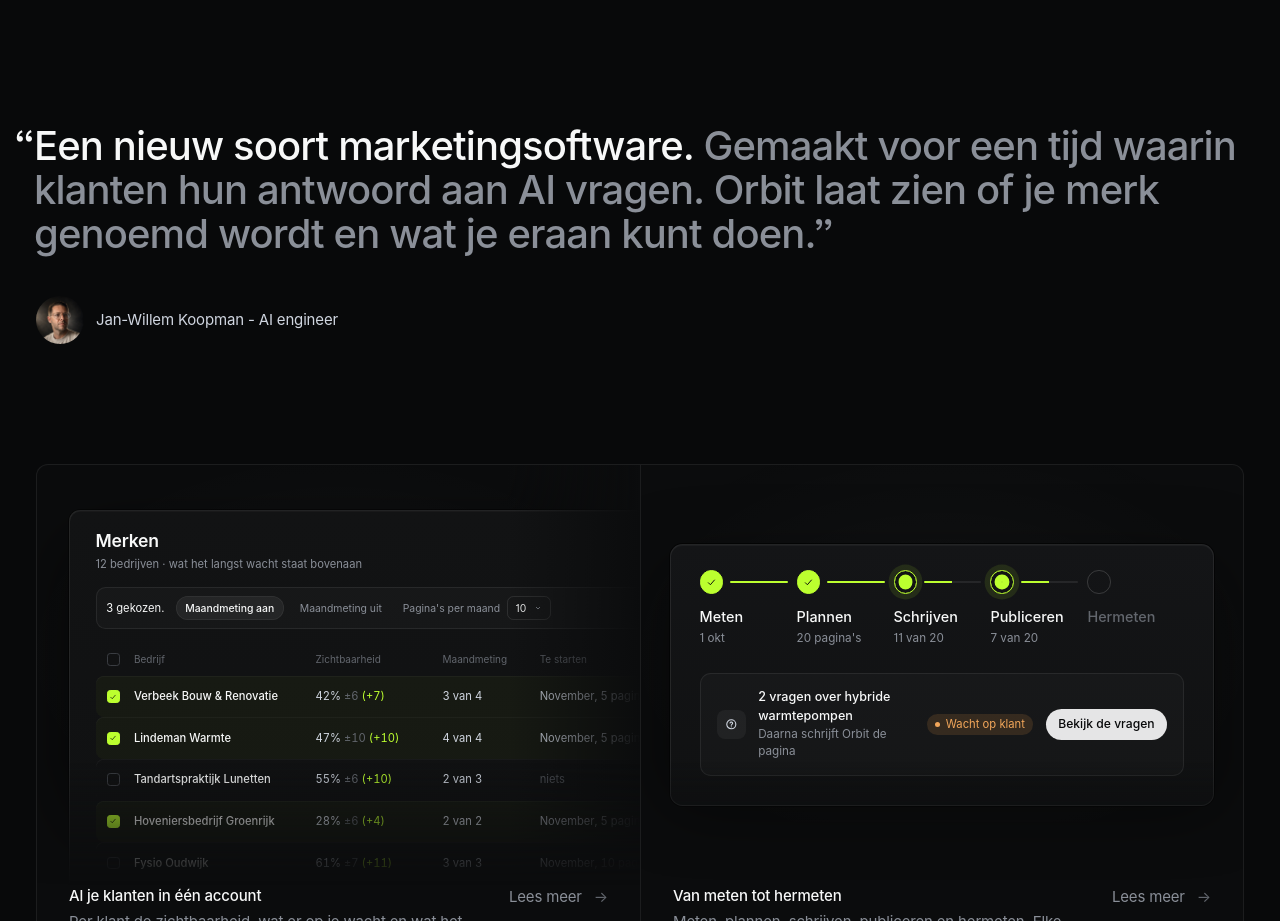
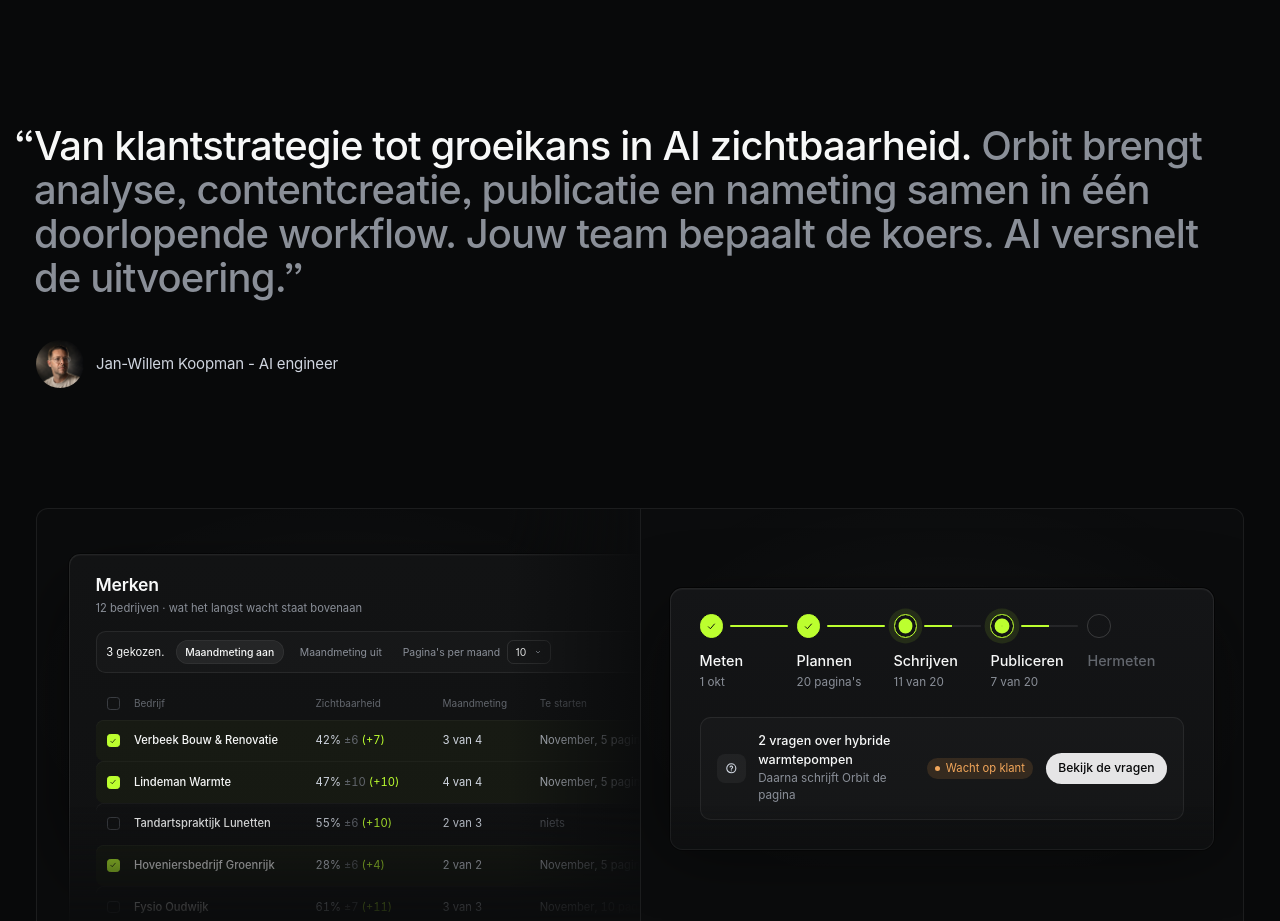
Before and after one commit to JanWillemKoopman/orbit, a Next.js app: page / in a window 1280 px wide. Shown: the part 1240-2161 px from the top of the page. Built offline with nearby package versions, Linux system fonts and the light colour scheme.

Commit message:
Homepage: nieuwe quote
Co-Authored-By: Claude Opus 5.5 <noreply@anthropic.com>
Claude-Session: https://claude.ai/code/session_01BW8UUPrt6mocr3gUVUWBpL

```diff
--- a/content/home.ts
+++ b/content/home.ts
@@ -10,8 +10,8 @@ export const hero = {
 
 // Grote quote onder het dashboard. Het vetgedrukte deel staat in het wit, de rest in grijs.
 export const statement = {
-  strong: 'Een nieuw soort marketingsoftware.',
-  rest: 'Gemaakt voor een tijd waarin klanten hun antwoord aan AI vragen. Orbit laat zien of je merk genoemd wordt en wat je eraan kunt doen.',
+  strong: 'Van klantstrategie tot groeikans in AI zichtbaarheid.',
+  rest: 'Orbit brengt analyse, contentcreatie, publicatie en nameting samen in één doorlopende workflow. Jouw team bepaalt de koers. AI versnelt de uitvoering.',
   // Staat als quote met foto en naam eronder. Foto in public/images/, vierkant werkt het best.
   author: { name: 'Jan-Willem Koopman - AI engineer', photo: '/images/jan-willem-koopman.jpg' },
 }
```
